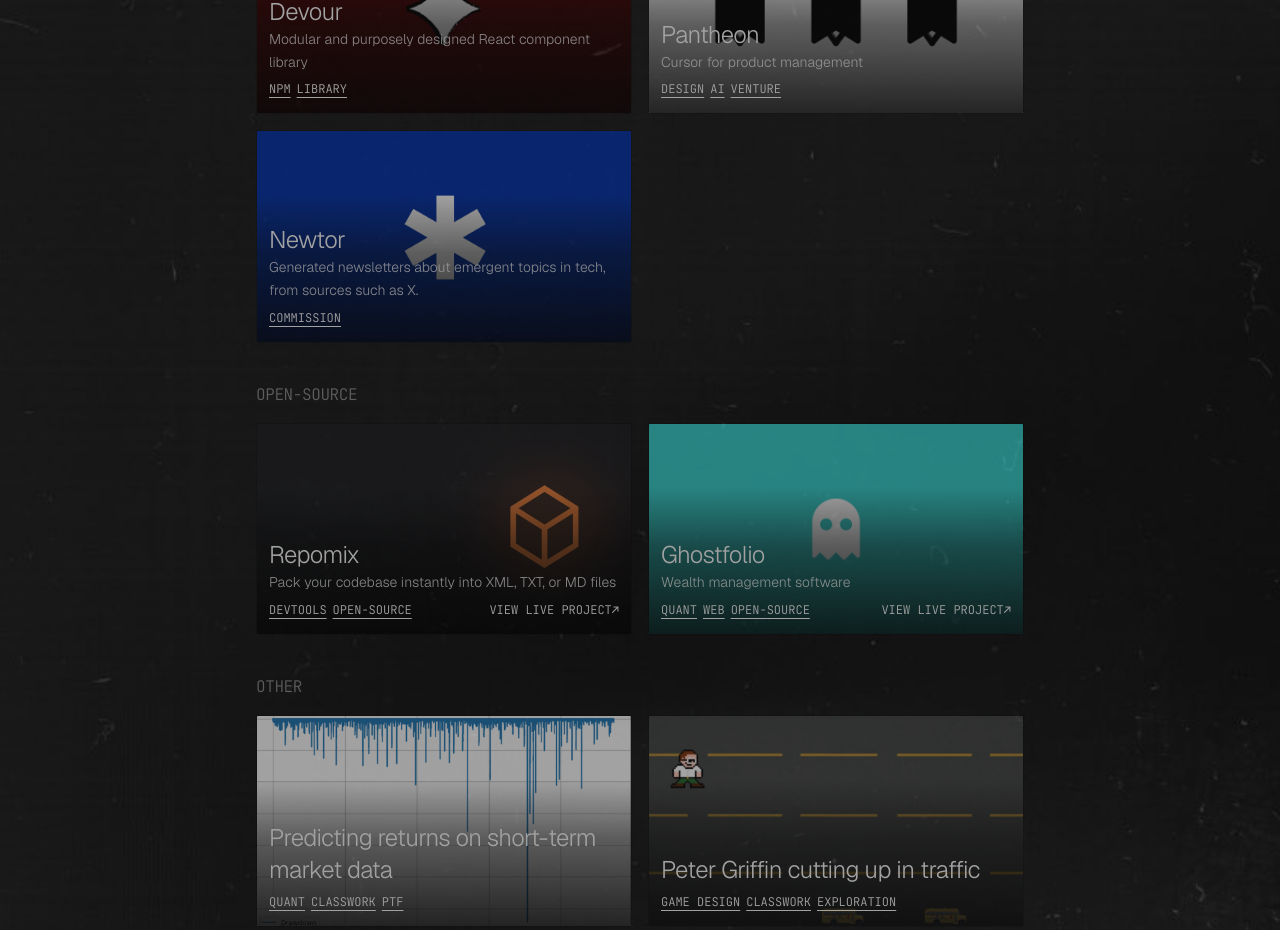
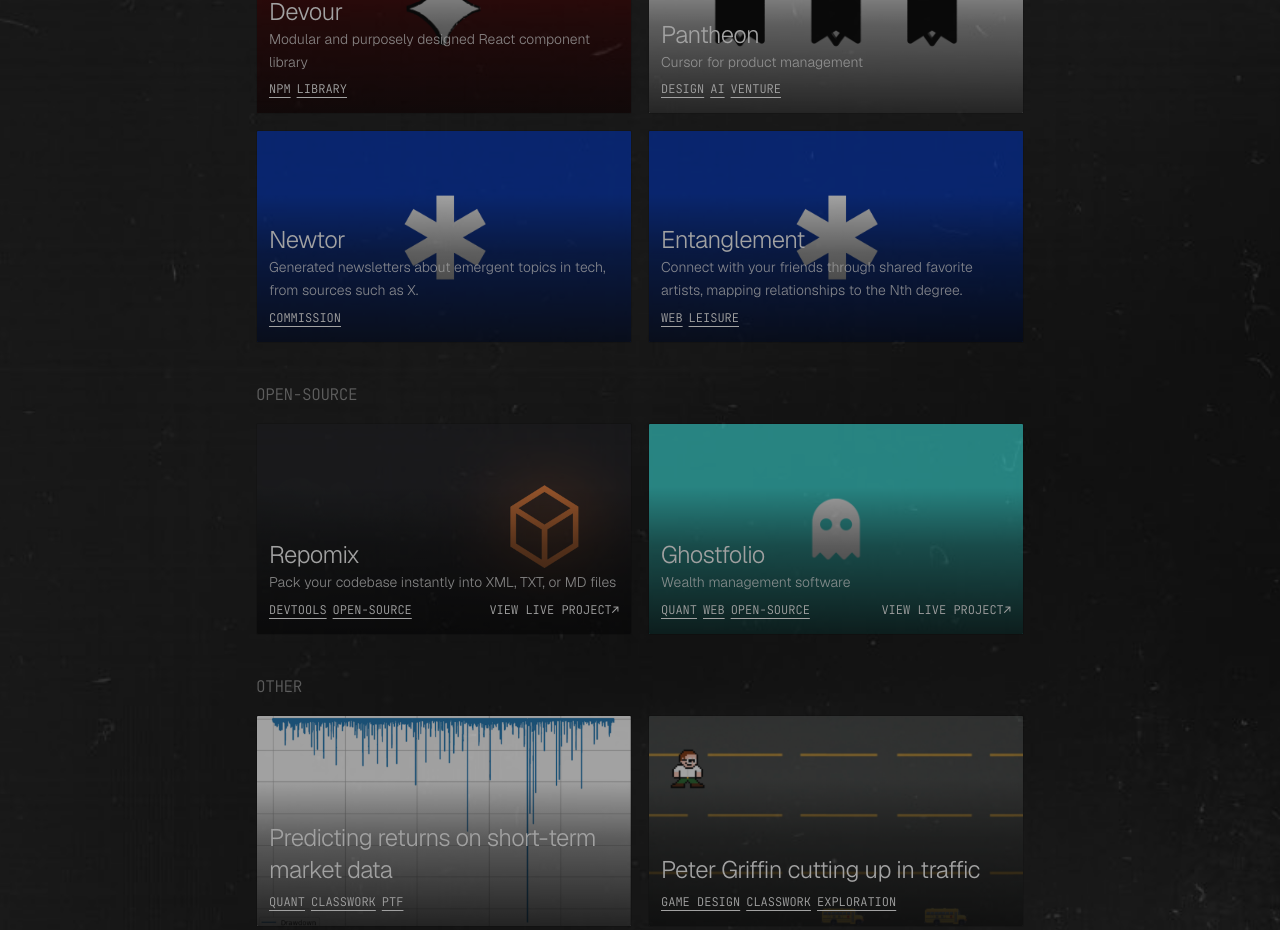
Before and after one commit to vznh/mole, a Next.js app: page / in a window 1280 px wide. Shown: the part 1840-2770 px from the top of the page. Built offline with nearby package versions, Linux system fonts and the light colour scheme.

Commit message:
add: entanglement

```diff
--- a/src/presets/work.ts
+++ b/src/presets/work.ts
@@ -190,6 +190,16 @@ export const upcoming: ProjectRowProps[] = [
     ],
     accent: "bg-black",
   },
+  {
+    key: 6,
+    title: "Entanglement",
+    desc: "Connect with your friends through shared favorite artists, mapping relationships to the Nth degree.",
+    categories: ["web", "leisure"],
+    imgPaths: [
+      "/images/projects/placeholder.png",
+    ],
+    accent: "bg-black"
+  }
 ]
 
 export const other: ProjectRowProps[] = [
```
